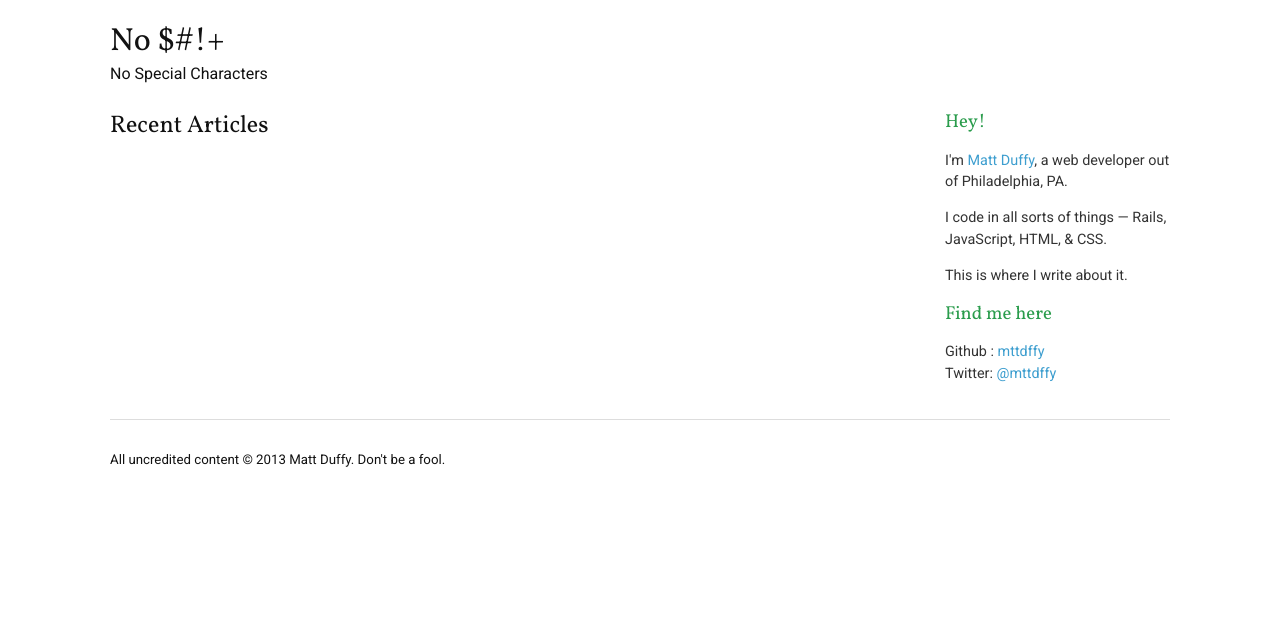
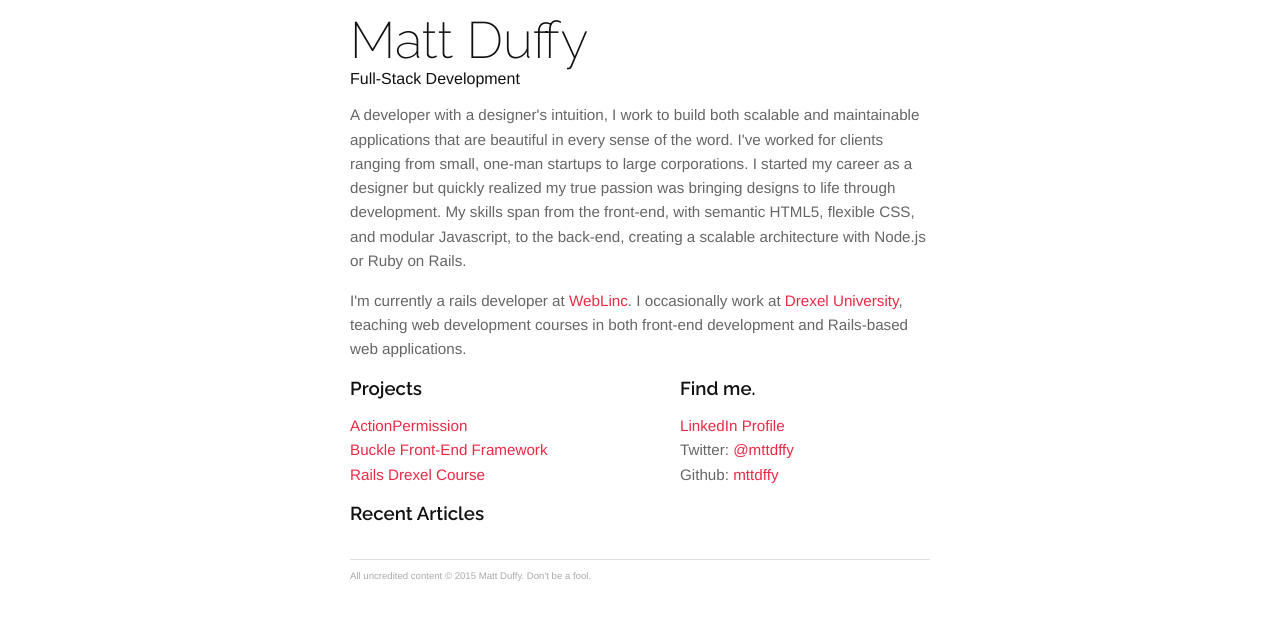
Before and after one commit to mttdffy/mttdffy.github.io, a Jekyll site: the page built from index.html, in a window 1280 px wide. Shown: the top 620 px of the page. Built offline with Jekyll 4.4.1, drawn with Linux system fonts in a browser that asks for light colours.

Commit message:
updated for use as main site

```diff
--- a/CNAME
+++ b/CNAME
@@ -1 +1 @@
-nospecialcharacters.com
+mattduffy.codes
--- a/_config.yml
+++ b/_config.yml
@@ -1,3 +1,3 @@
-name: No Special Characters
+name: Full-Stack Development
 pygments: true
 permalink: /:year-:month-:day/:title/
--- a/_layouts/default.html
+++ b/_layouts/default.html
@@ -4,10 +4,14 @@
         <meta charset="utf-8">
         <meta http-equiv="X-UA-Compatible" content="IE=edge,chrome=1">
         <meta name="viewport" content="width=device-width, initial-scale=1.0">
+        <meta name="description" content="Matt Duffy, developer and designer located in philadelphia, pa">
+        <meta name="author" content="Matt Duffy">
 
-        <title>{{ page.title }}</title>
+        <title>Matt Duffy | {{ page.title }}</title>
 
         <link rel="stylesheet" href="/css/normalize.css">
+        <title>Matt Duffy</title>
+        <link href='http://fonts.googleapis.com/css?family=Raleway:400,200,600' rel='stylesheet' type='text/css'>
         <link href='http://fonts.googleapis.com/css?family=Source+Code+Pro|Vollkorn|Roboto' rel='stylesheet' type='text/css'>
         <link rel="stylesheet" href="/css/syntax.css">
         <link rel="stylesheet" href="/css/main.css">
@@ -18,7 +22,7 @@
         <div class="wrapper">
 
             <header>
-              <h1 class="title"><a href="/">No $#!+</a></h1>
+              <h1 class="title"><a href="/">Matt Duffy</a></h1>
               <h4>{{ site.name }}</h4>
             </header>
 
@@ -29,7 +33,7 @@
             </div>
 
             <footer>
-              <h5>All uncredited content &copy; 2013 Matt Duffy. Don't be a fool.</h5>
+              <h5>All uncredited content &copy; 2015 Matt Duffy. Don't be a fool.</h5>
             </footer>
 
         </div>
--- a/_layouts/post.html
+++ b/_layouts/post.html
@@ -4,7 +4,7 @@ layout: default
 
 <div class="row">
 
-  <article class="span6 span-lead post">
+  <article class="span6 span-lead post-wrapper">
     <h2>{{ page.title }}</h2>
 
     <ul class="unstyled horizontal meta">
--- a/css/main.css
+++ b/css/main.css
@@ -15,8 +15,8 @@ body {
 
 .wrapper {
   width: 100%;
-  max-width: 1100px;
-  padding: 20px;
+  max-width: 600px;
+  padding: 10px;
   margin: 0 auto;
 }
 
@@ -26,34 +26,59 @@ body {
 }
 
 /* TYPE */
-
-h1,h2,h3 {
-  font-family: 'Vollkorn', serif;
-  margin: 5px 0;
-  font-weight: normal;
+h1,h2,h3,h4,h5 {
+  font-family: "Raleway", "HelveticaNeue-Light", "Helvetica Neue Light", "Helvetica Neue", Helvetica, Arial, "Lucida Grande", sans-serif;
+  margin: 0;
+  font-weight: 200;
 }
 
-h3 {
-  color: #2a9c4c;
+h4,h5,p,li { font-family: Helvetica, Arial, sans-serif; }
+
+h1 {
+  font-size: 3.2em;
 }
+
+h2 {
+  font-size: 1.4em;
+}
+
+h2,h3 { font-weight: 600; }
+
 
 h4,h5,h6 {
   font-weight: normal;
 }
 
+h5 {
+  font-size: .6em;
+  color: #AAA;
+}
+
+p,ul {
+  font-size: .95em;
+  line-height: 1.6em;
+  color: #666;
+}
+
+ul {
+  padding-left: 15px;
+}
+ul.unstyled {
+  padding-left: 0;
+}
+ul.unstyled li {
+  list-style: none;
+}
+
 a {
-  color: #3d9ecf;
+  color: #ea2a45;
   text-decoration: none;
 }
-a:hover { text-decoration: underline; }
 
-h1 a {
-  color: inherit;
-}
-h1 a:hover { text-decoration: none; color: #3d9ecf; }
+h1 a { color: inherit; }
 
-p, li {
-  line-height: 1.5em;
+.heading-title {
+  padding-bottom: 10px;
 }
 
 pre, code {
@@ -152,6 +177,8 @@ header h4 {
 
 /* Post Styles */
 
+.post-wrapper { padding-top: 40px; }
+
 .post h3 {
   margin-top: 20px;
   padding-bottom: 10px;
--- a/index.html
+++ b/index.html
@@ -1,45 +1,53 @@
 ---
 layout: default
-title: Home | No Special Characters
+title: Full-Stack Development
 ---
+
+<div class="row">
+  <div class="span8 span-lead">
+    <p>
+      A developer with a designer's intuition, I work to build both scalable and maintainable applications that are beautiful in every sense of the word. I've worked for clients ranging from small, one-man startups to large corporations. I started my career as a designer but quickly realized my true passion was bringing designs to life through development. My skills span from the front-end, with semantic HTML5, flexible CSS, and modular Javascript, to the back-end, creating a scalable architecture with Node.js or Ruby on Rails.
+    </p>
+
+    <p>
+      I'm currently a rails developer at <a href="http://www.weblinc.com">WebLinc</a>. I occasionally work at <a href="http://drexel.edu">Drexel University</a>, teaching  web development courses in both front-end development and Rails-based web applications.
+    </p>
+  </div>
+
+  <section class="span4 span-lead">
+    <h3>Projects</h3>
+    <ul class="unstyled">
+      <li><a href="https://github.com/mttdffy/action_permission">ActionPermission</a></li>
+      <li><a href="https://github.com/mttdffy/buckle">Buckle Front-End Framework</a></li>
+      <li><a href="https://github.com/mttdffy/wbdv465">Rails Drexel Course</a></li>
+    </ul>
+  </section>
+
+  <section class="span4">
+    <h3>Find me.</h3>
+    <ul class="unstyled">
+       <li><a href="http://www.linkedin.com/pub/matt-duffy/13/b30/955">LinkedIn Profile</a></li>
+      <li>Twitter: <a href="http://twitter.com/mttdffy">@mttdffy</a></li>
+      <li>Github: <a href="https://github.com/mttdffy">mttdffy</a></li>
+    </ul>
+  </section>
+</div>
 
 <div class="row">
   <div class="span6 span-lead">
 
-    <h2>Recent Articles</h2>
+    <h3>Recent Articles</h3>
     <ul class="unstyled posts">
       {% for post in site.posts %}
         <li>
-          <span>{{ post.date | date_to_string }}</span>
-          <h3><a href="{{ post.url }}">{{ post.title }}</a></h3>
-          <div class="postsummary">
+          <span>{{ post.date | date_to_string }} - </span>
+          <a href="{{ post.url }}">{{ post.title }}</a>
+          <!-- <div class="postsummary">
             {{post.excerpt}}
-          </div>
+          </div> -->
         </li>
       {% endfor %}
     </ul>
 
   </div>
-
-  <div class="span2">
-    <h3>Hey!</h3>
-    <div class="bio">
-      <p>
-        I'm <a href="http://mttdffy.com">Matt Duffy</a>, a web developer out of Philadelphia, PA.
-      </p>
-      <p>
-        I code in all sorts of things &mdash; Rails, JavaScript, HTML, &amp; CSS.
-      </p>
-      <p>
-        This is where I write about it.
-      </p>
-    </div>
-
-    <h3>Find me here</h3>
-    <ul class="unstyled bio">
-      <li>Github : <a href="http://github.com/mttdffy/">mttdffy</a></li>
-      <li>Twitter: <a href="http://twitter.com/mttdffy/">@mttdffy</a></li>
-    </ul>
-  </div>
-
 </div>
```
